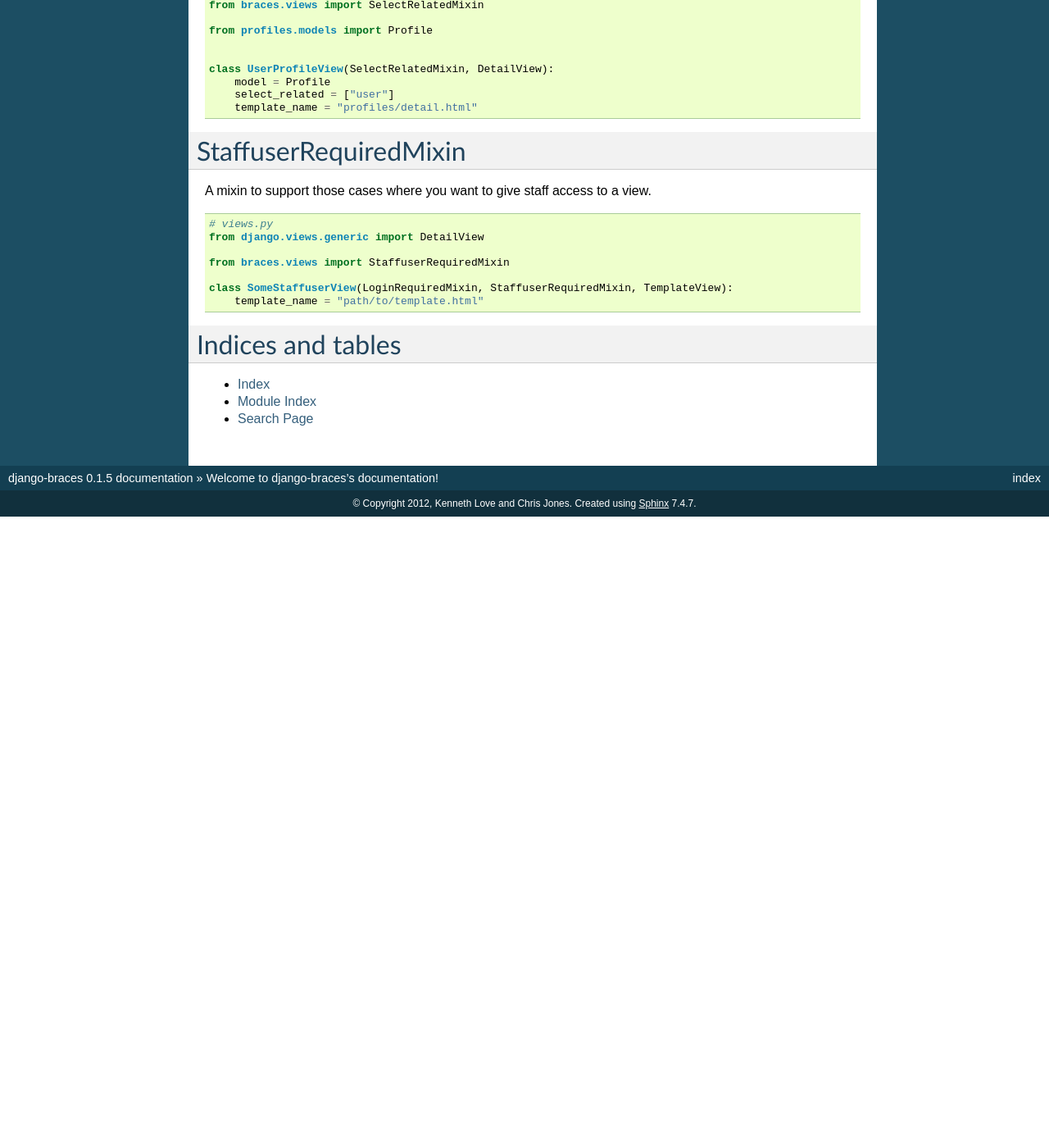
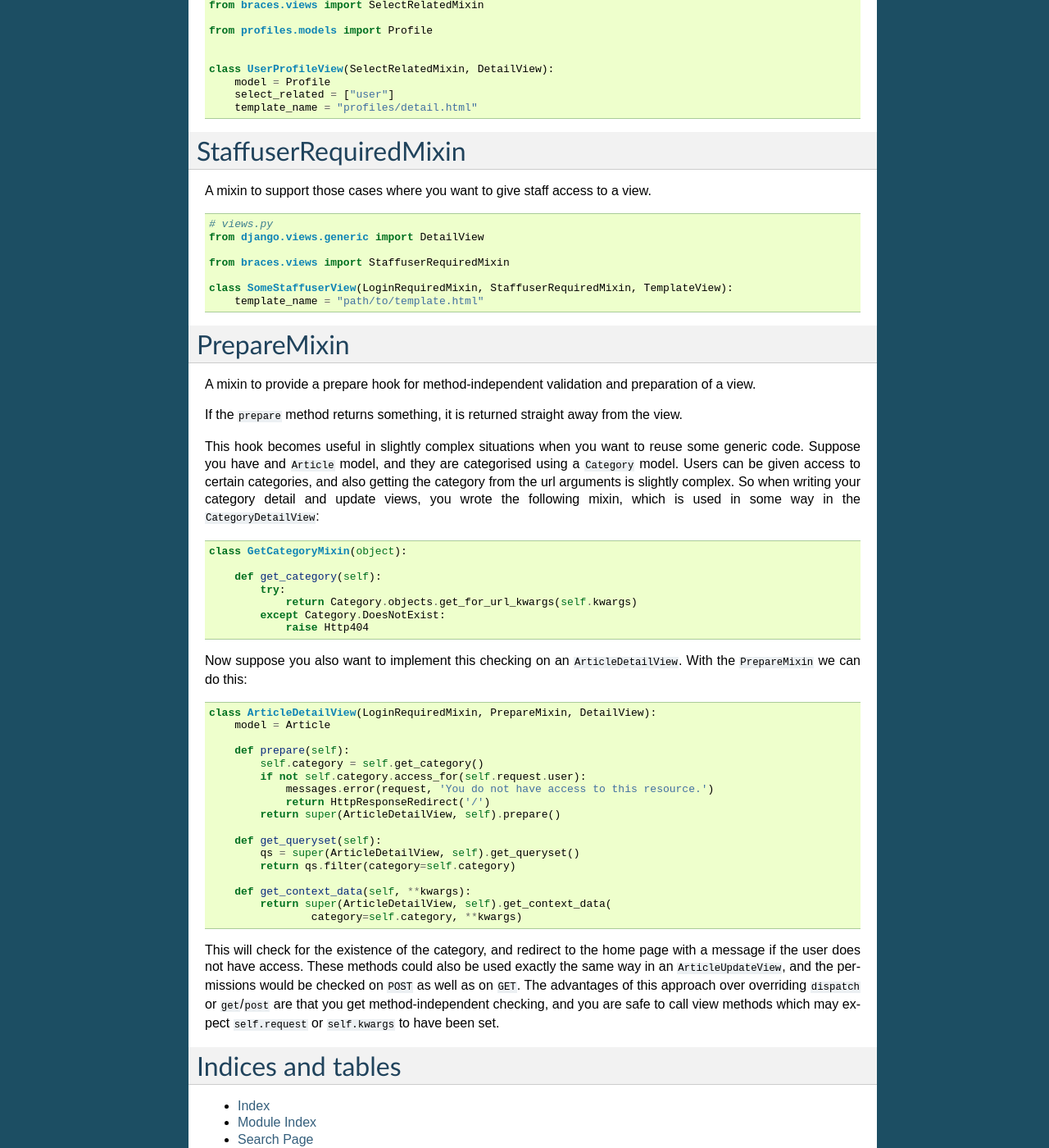
Before and after one commit to brack3t/django-braces, a Sphinx documentation site: the page built from docs/index.rst, in a window 1280 px wide and 1400 px high, scrolled down 4399 px. Shown: the whole window at 82% size. Built offline with Sphinx 7.4.7, drawn with Linux system fonts in a browser that asks for light colours; before the commit the page ends 5029 px from its top, so only the background shows below that.

Commit message:
Add PrepareMixin.

```diff
--- a/docs/index.rst
+++ b/docs/index.rst
@@ -291,6 +291,59 @@ A mixin to support those cases where you want to give staff access to a view.
     class SomeStaffuserView(LoginRequiredMixin, StaffuserRequiredMixin, TemplateView):
         template_name = "path/to/template.html"
 
+PrepareMixin
+============
+
+A mixin to provide a prepare hook for method-independent validation and
+preparation of a view.
+
+If the ``prepare`` method returns something, it is returned straight away from
+the view.
+
+This hook becomes useful in slightly complex situations when you want to reuse
+some generic code. Suppose you have and ``Article`` model, and they are
+categorised using a ``Category`` model. Users can be given access to certain
+categories, and also getting the category from the url arguments is slightly
+complex. So when writing your category detail and update views, you wrote the
+following mixin, which is used in some way in the ``CategoryDetailView``::
+
+    class GetCategoryMixin(object):
+
+        def get_category(self):
+            try:
+                return Category.objects.get_for_url_kwargs(self.kwargs)
+            except Category.DoesNotExist:
+                raise Http404
+
+Now suppose you also want to implement this checking on an
+``ArticleDetailView``. With the ``PrepareMixin`` we can do this::
+
+    class ArticleDetailView(LoginRequiredMixin, PrepareMixin, DetailView):
+        model = Article
+
+        def prepare(self):
+            self.category = self.get_category()
+            if not self.category.access_for(self.request.user):
+                messages.error(request, 'You do not have access to this resource.')
+                return HttpResponseRedirect('/')
+            return super(ArticleDetailView, self).prepare()
+
+        def get_queryset(self):
+            qs = super(ArticleDetailView, self).get_queryset()
+            return qs.filter(category=self.category)
+
+        def get_context_data(self, **kwargs):
+            return super(ArticleDetailView, self).get_context_data(
+                    category=self.category, **kwargs)
+
+This will check for the existence of the category, and redirect to the home
+page with a message if the user does not have access. These methods could also
+be used exactly the same way in an ``ArticleUpdateView``, and the permissions
+would be checked on ``POST`` as well as on ``GET``. The advantages of this
+approach over overriding ``dispatch`` or ``get``/``post`` are that you get
+method-independent checking, and you are safe to call view methods which may
+expect ``self.request`` or ``self.kwargs`` to have been set.
+
 
 .. _Daniel Sokolowski: https://github.com/danols
 .. _code here: https://github.com/lukaszb/django-guardian/issues/48
```
Also changed, not shown: 1 other file.
